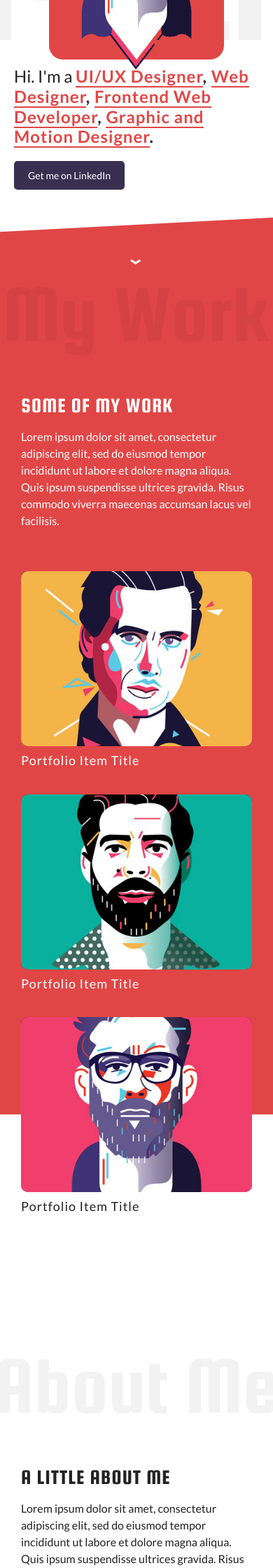
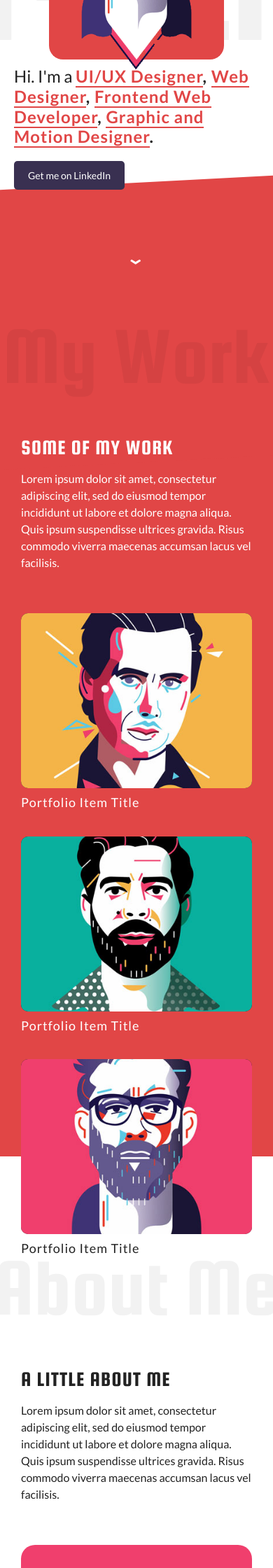
Before and after one commit to BenjaminToby/personal_site, a PHP site: page /v2.html in a window 390 px wide. Shown: the part 425-2665 px from the top of the page at 70% size. Run offline with PHP 8.4, Linux system fonts and the light colour scheme; some web fonts are replaced.

Commit message:
More mobile fixes

```diff
--- a/scripts/v2.js
+++ b/scripts/v2.js
@@ -27,10 +27,8 @@ window.addEventListener("scroll", () => {
 
 });
 
-//window.scrollBy({
-//	top: -100,
-//	behavior: "smooth"
-//});
+
+
 
 window.addEventListener("load", () => {
     document.getElementById("skewed-bg-block").classList.add("skewed-bg");
@@ -52,8 +50,10 @@ window.addEventListener("load", () => {
 var targets = document.querySelectorAll(".menu-color-change");
 var windowRect = {
     rootMargin: "0px 0px -400px 0px",
-    delay: 100,
-    trackVisibility: true,
+//    delay: 100,
+//    trackVisibility: true,
+//    thresholds: [0, 0.25, 0.5, 0.75, 1],
+//    threshold: [...Array(100).keys()].map(x => x / 100),
 };
 
 var navColors = new IntersectionObserver(navColorFunction, windowRect);
@@ -63,13 +63,13 @@ function navColorFunction(entries, navColors) {
     entries.forEach(entry => {
         if(entry.isIntersecting) {
             document.querySelector("header").style.color = "white";
-            document.querySelector(".hero-graphic-wrapper").style.opacity = "0";
+//            document.querySelector(".hero-graphic-controller").style.opacity = "0";
             document.querySelector(".aside-header > a").style.color = "white";
 //            translate[3].dataset.speed = .2;
         } else {
             document.querySelector("header").style.color = "#222";
             document.querySelector(".aside-header > a").style.color = "#222";
-            document.querySelector(".hero-graphic-wrapper").style.opacity = "1";
+//            document.querySelector(".hero-graphic-controller").style.opacity = "1";
         }
     });
 }
@@ -115,33 +115,61 @@ var sectionOneIo = new IntersectionObserver(sect1Function, windowRect);
 
 function sect1Function(entries, sectionOneIo) {
 
-    entries.forEach(entry => {
-        if(entry.isIntersecting) {
-//            windowRect.thresholds = [0, 0.25, 0.5, 0.75, 1];
-//            if (windowRect.thresholds < 0.25) {
-//                translate[3].dataset.speed = .1;
-//            } else if (windowRect.thresholds > 0.25 && windowRect.thresholds < 0.5) {
-//                translate[3].dataset.speed = .2;
-//            } else if (windowRect.thresholds > 0.5 && windowRect.thresholds < 1) {
-//                translate[3].dataset.speed = .3;
+//    entries.forEach(entry => {
+//        if(entry.isIntersecting) {
+////            windowRect.thresholds = [0, 0.25, 0.5, 0.75, 1];
+////            if (windowRect.thresholds == 0.5) {
+////                translate[4].dataset.speed = 1;
+////            }
+//
+//            if(window.innerWidth > 800) {
+//
+////                translate[4].dataset.speed = .05;
+//                translate[4].style.transition = "all .8s cubic-bezier( 0.39, 0.575, 0.565, 1 )";
+////                translate[4].style.position = "sticky";
 //            }
+//
+//        } else {
+//            if(window.innerWidth > 800) {
+//                translate[4].style.transition = "all .8s cubic-bezier( 0.39, 0.575, 0.565, 1 )";
+//                translate[4].dataset.speed = 0;
+////                setTimeout(()=> {translate[4].style.transition = "all .8s cubic-bezier( 0.39, 0.575, 0.565, 1 )";}, 1000);
+//            }
+//        }
+//
+////        if(entry.intersectionRatio == 0.5) {
+////            translate[4].dataset.speed = 1;
+////        }
+////
+//    });
 
-            if(window.innerWidth > 800) {
-                translate[4].dataset.speed = .2;
-                translate[4].style.transition = "all 1.8s cubic-bezier( 0.39, 0.575, 0.565, 1 )";
-            }
+    if(entries[0].isIntersecting) {
+
+        if(window.innerWidth > 800) {
+
+            translate[3].dataset.speed = .2;
+            translate[3].style.transition = "all .7s cubic-bezier( 0.39, 0.575, 0.565, 1 )";
 
         } else {
-            if(window.innerWidth > 800) {
-                translate[4].style.transition = "all 1.8s cubic-bezier( 0.39, 0.575, 0.565, 1 )";
-                translate[4].dataset.speed = 0;
-                setTimeout(()=> {translate[4].style.transition = "all .8s cubic-bezier( 0.39, 0.575, 0.565, 1 )";}, 1000);
-            }
+            translate[3].dataset.speed = 0;
         }
-    });
+
+    } else {
+
+        if(window.innerWidth > 800) {
+
+            translate[3].dataset.speed = 0.1;
+
+        } else {
+            translate[3].dataset.speed = 0;
+        }
+
+
+
+    }
 }
 
-sectionOneIo.observe(translate[4]);
+sectionOneIo.observe(translate[3]);
 
 
 
@@ -179,6 +207,7 @@ window.addEventListener("resize", () => {
     if(window.innerWidth > 1200) {
         document.querySelector("nav").className = "none";
         document.querySelector("#aside-heder-block").className = "aside-header";
+        logo.style.color = "inherit";
         hc = 0;
     }
 });
@@ -187,5 +216,6 @@ window.addEventListener("resize", () => {
 document.querySelector(".hamburger-wrapper").onblur = () => {
     document.querySelector("nav").className = "none";
     document.querySelector("#aside-heder-block").className = "aside-header";
+    logo.style.color = "inherit";
     hc = 0;
 }
--- a/v2.css
+++ b/v2.css
@@ -83,12 +83,15 @@ section {
     padding: 60px 40px;
     position: relative;
     width: 100%;
+    perspective: 500px;
 }
 
 section > div {
     width: 960px;
     display: flex;
     justify-content: center;
+    perspective: 500px;
+    transform-style: preserve-3d;
 }
 
 section > div > div{
@@ -411,7 +414,7 @@ input:focus {
 /* ################################################### Body*/
 
 .hero-section {
-
+    z-index: 1;
 }
 
 .hero-graphic-wrapper-init {
@@ -423,6 +426,12 @@ input:focus {
     margin-right: -20px;
     opacity: 0;
 }
+
+/*
+#hero-graphic-container {
+    opacity: 0;
+}
+*/
 
 .hero-graphic-wrapper {
     width: 400px;
@@ -601,7 +610,7 @@ input:focus {
 
 .skewed-bg {
     position: absolute;
-    width: 100% !important;
+    width: 100%;
     height: 400px;
     transform: skewY(-3deg);
     background-color: var(--main-color);
@@ -611,11 +620,18 @@ input:focus {
     animation-fill-mode: both;
     animation-delay: 1s;
     animation-timing-function: cubic-bezier( 0.39, 0.575, 0.565, 1 );
+    perspective: none;
+    transform-style: flat;
 }
 
 @keyframes skewintro {
     0%{transform: none; top: 0; width: 100%;}
     100%{transform: skewY(-3deg); top: -200px; width: 100%;}
+}
+
+#my-work-text-section {
+    perspective: 500px;
+    transform-style: preserve-3d;
 }
 
 .container {
@@ -996,7 +1012,7 @@ input:focus {
         margin-right: none;
         margin-left: -20px;
         margin-top: 50px;
-        margin-bottom: 50px;
+        margin-bottom: 100px;
     }
 
     #benjamin-hero-text {
@@ -1021,6 +1037,7 @@ input:focus {
         padding-top: 40px;
         margin-left: 40px;
         min-width: 250px;
+        max-height: 300px;
     }
 
     .scroll-down-link-block {
@@ -1066,14 +1083,14 @@ input:focus {
     }
 
     .below-fold {
-        padding-top: 250px;
+        padding-top: 150px;
         padding-bottom: 100px;
         margin: 0;
     }
 
     .skewed-bg {
         height: 200px;
-        margin-top: 150px;
+        margin-top: 130px;
         top: 0;
     }
 
@@ -1272,13 +1289,13 @@ input:focus {
     }
 
     .below-fold {
-        padding-top: 20px;
+        padding-top: 100px;
         padding-bottom: 100px;
     }
 
     .skewed-bg {
         height: 400px;
-        margin-top: -70px;
+        margin-top: -50px;
     }
 
     .section-watermark {
@@ -1376,14 +1393,14 @@ input:focus {
     }
 
     .below-fold {
-        padding-top: 40px;
+        padding-top: 100px;
         padding-bottom: 100px;
         margin: 0;
     }
 
     .skewed-bg {
         height: 400px;
-        margin-top: 0px;
+        margin-top: -60px;
     }
 
     .section-watermark {
--- a/v2.html
+++ b/v2.html
@@ -69,10 +69,10 @@
 
     <!-- #################################################################################-- Hero Section -->
 
-    <section style="z-index:1;perspective:400px;" class="hero-section">
-        <div style="perspective:400px;transform-style:preserve-3d;" class="hero-container">
+    <section class="hero-section">
+        <div class="hero-container">
             <div class="hero-graphic-wrapper-init" id="hero-graphic-container">
-                <div class="hero-graphic-controller translate" data-speed=".25">
+                <div class="hero-graphic-controller translate" data-speed=".2">
                     <div id="benjamin-hero-text"></div>
                     <div class="hero-graphic-block">
                         <img src="images/placeholder-portrait-2.png" alt="" width="380px" height="auto">
@@ -80,7 +80,7 @@
                 </div>
             </div>
 
-            <div class="hero-text-wrapper translate" data-speed=".15" style="perspective:500px;transform-style:preserve-3d;">
+            <div class="hero-text-wrapper translate" data-speed=".1" style="perspective:500px;transform-style:preserve-3d;">
                 <div class="hero-text-block-init" style="transform-style:preserve-3d;" id="hero-text-controller">
                     Hi. I'm a
                     <h1 style="font-family:inherit;">
@@ -115,9 +115,9 @@
 
     <!-- #################################################################################-- My Work Section -->
 
-    <section class="below-fold translate menu-color-change" data-speed=".1" id="section-2">
-        <div style="perspective:400px;transform-style:preserve-3d;">
-            <div class="container-darkbg translate" data-speed="0" style="perspective:400px;transform-style:preserve-3d;">
+    <section class="below-fold menu-color-change" data-speed=".1" id="section-2">
+        <div>
+            <div class="container-darkbg translate" data-speed=".1" id="my-work-text-section">
                 <h2 class="scroll-into-view">Some of my Work</h2>
                 <p class="scroll-into-view">Lorem ipsum dolor sit amet, consectetur adipiscing elit, sed do eiusmod tempor incididunt ut labore et dolore magna aliqua. Quis ipsum suspendisse ultrices gravida. Risus commodo viverra maecenas accumsan lacus vel facilisis.</p>
             </div>
@@ -151,8 +151,8 @@
 
     <!-- #################################################################################-- About Me Section -->
 
-    <section style="z-index:-10;padding-top:500px;">
-        <div style="perspective:400px;transform-style:preserve-3d;" class="mobile-flip">
+    <section style="z-index:-10;padding-top:300px;">
+        <div class="mobile-flip">
             <div class="container translate" data-speed="0.04" style="perspective:400px;transform-style:preserve-3d;">
                 <div class="about-me-img-block scroll-into-view"></div>
             </div>
```
